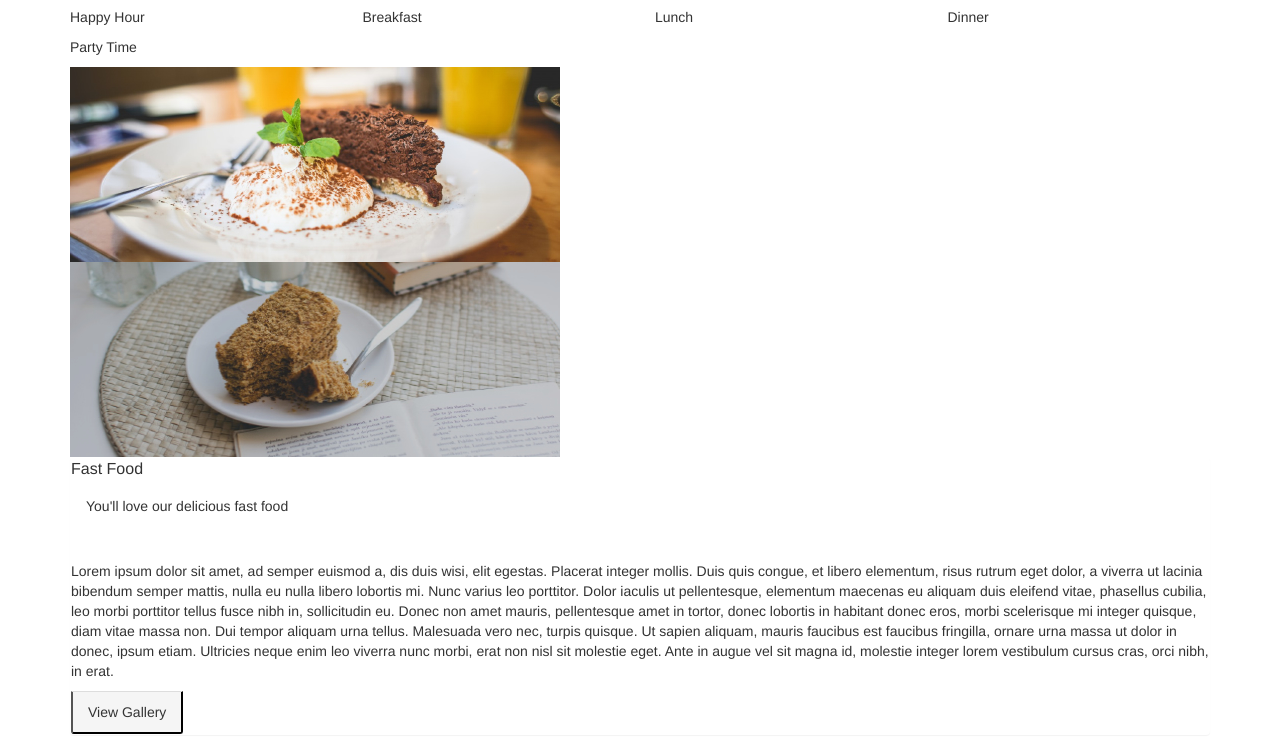
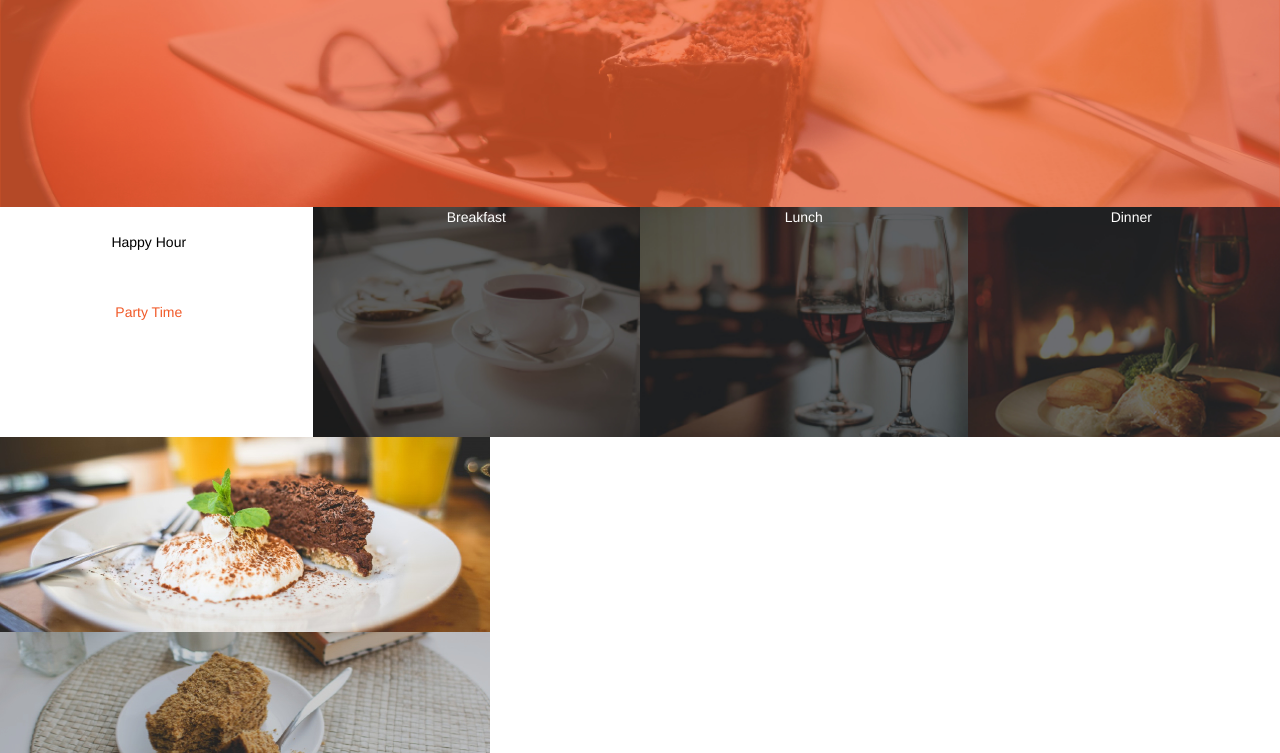
Before and after one commit to carolwanjohi/anita-s-kitchen, a plain HTML site: page index.html in a window 1280 px wide. Shown: the part 329-1082 px from the top of the page. Drawn offline with Linux system fonts and the light colour scheme.

Commit message:
Add styles to div class section1 and section2

```diff
--- a/css/styles.css
+++ b/css/styles.css
@@ -1,3 +1,57 @@
+/*.container{
+    padding: 0;
+    margin: 0;
+}*/
+/*Check on shifting padding*/
+
+.section1{
+    text-align: center;
+    background-image: url("../assets/backgrounds/landing.jpg");
+/*    background-position: center;
+    background-repeat: no-repeat;*/
+    background-size: cover;
+    padding-bottom: 200px;
+}
+
+#happyHour {
+    padding-top: 25px;
+    padding-bottom: 25px;
+    text-align: center;
+    color: black;
+}
+
+#partyTime{
+    padding-top: 25px;
+    padding-bottom: 25px;
+    text-align: center;
+    color: #f15a29;
+
+}
+
+#breakfast{
+    text-align: center;
+    color: white;
+    background-image: url("../assets/foodtop/breakfast.jpg");
+    background-size: cover;
+    padding-bottom: 200px;
+}
+
+#lunch{
+    text-align: center;
+    color: white;
+    background-image: url("../assets/foodtop/lunch.jpg");
+    background-size: cover;
+    padding-bottom: 200px;
+}
+
+#dinner{
+    text-align: center;
+    color: white;
+    background-image: url("../assets/foodtop/dinner.jpg");
+    background-size: cover;
+    padding-bottom: 200px;
+}
+
 .item {
     float: left;
 }
--- a/index.html
+++ b/index.html
@@ -14,7 +14,6 @@
 </head>
 
 <body>
-    <div class="container">
 
         <div class="section1">
             <img src="assets/logoBig.png" alt="Anita's Kitchen Logo">
@@ -27,20 +26,20 @@
             <div class="row">
 
                 <div class="col-md-3">
-                    <p class="happyHour">Happy Hour</p>
-                    <p class="partyTime">Party Time</p>
+                    <div id="happyHour">Happy Hour</div>
+                    <div id="partyTime">Party Time</div>
                 </div>
 
-                <div class="col-md-3">
-                    <p id="breakfast">Breakfast</p>
+                <div class="col-md-3" id="breakfast">
+                    <p>Breakfast</p>
                 </div>
 
-                <div class="col-md-3">
-                    <p id="lunch">Lunch</p>
+                <div class="col-md-3"id="lunch">
+                    <p >Lunch</p>
                 </div>
 
-                <div class="col-md-3">
-                    <p id="dinner">Dinner</p>
+                <div class="col-md-3" id="dinner">
+                    <p>Dinner</p>
                 </div>
 
             </div>
@@ -52,13 +51,13 @@
                 <img src="assets/fastFood1.jpg" alt="Photo of Fast Food 1"> <br/>
                 <img src="assets/fastFood2.jpg" alt="Photo of Fast Food 2">
             </div>
-            <div class="panel">
+            <div class="panel" id="fastFaoodPanel">
                 <p class="panel-title">Fast Food</p>
                 <p class="panel-body"> <span class="panelSubtitle">You'll love our delicious fast food</p><br/>Lorem ipsum dolor sit amet, ad semper euismod a, dis duis wisi, elit egestas. Placerat integer mollis. Duis quis congue, et libero elementum, risus rutrum eget dolor, a viverra ut lacinia bibendum semper mattis, nulla eu nulla libero lobortis mi. Nunc varius leo porttitor. Dolor iaculis ut pellentesque, elementum maecenas eu aliquam duis eleifend vitae, phasellus cubilia, leo morbi porttitor tellus fusce nibh in, sollicitudin eu. Donec non amet mauris, pellentesque amet in tortor, donec lobortis in habitant donec eros, morbi scelerisque mi integer quisque, diam vitae massa non. Dui tempor aliquam urna tellus. Malesuada vero nec, turpis quisque. Ut sapien aliquam, mauris faucibus est faucibus fringilla, ornare urna massa ut dolor in donec, ipsum etiam. Ultricies neque enim leo viverra nunc morbi, erat non nisl sit molestie eget. Ante in augue vel sit magna id, molestie integer lorem vestibulum cursus cras, orci nibh, in erat.</p>
                 <button type="button" name="button" class="panel-footer">View Gallery</button>
             </div>
 
-            <div class="panel panel">
+            <div class="panel panel" id="drinksPanel">
                 <p class="panel-title">Drinks</p>
                 <p class="panel-body"> <span class="panelSubtitle">We also produce delicious drinks</span><br/>Lorem ipsum dolor sit amet, ad semper euismod a, dis duis wisi, elit egestas. Placerat integer mollis. Duis quis congue, et libero elementum, risus rutrum eget dolor, a viverra ut lacinia bibendum semper mattis, nulla eu nulla libero lobortis mi. Nunc varius leo porttitor. Dolor iaculis ut pellentesque, elementum maecenas eu aliquam duis eleifend vitae, phasellus cubilia, leo morbi porttitor tellus fusce nibh in, sollicitudin eu. Donec non amet mauris, pellentesque amet in tortor, donec lobortis in habitant donec eros, morbi scelerisque mi integer quisque, diam vitae massa non. Dui tempor aliquam urna tellus. Malesuada vero nec, turpis quisque. Ut sapien aliquam, mauris faucibus est faucibus fringilla, ornare urna massa ut dolor in donec, ipsum etiam. Ultricies neque enim leo viverra nunc morbi, erat non nisl sit molestie eget. Ante in augue vel sit magna id, molestie integer lorem vestibulum cursus cras, orci nibh, in erat.</p>
                 <button type="button" name="button" class="panel-footer">View Gallery</button>
@@ -296,13 +295,12 @@
 
         <div class="section6">
 
+
         </div>
 
         <div class="section7">
 
         </div>
-
-    </div>
 
 </body>
 
```
